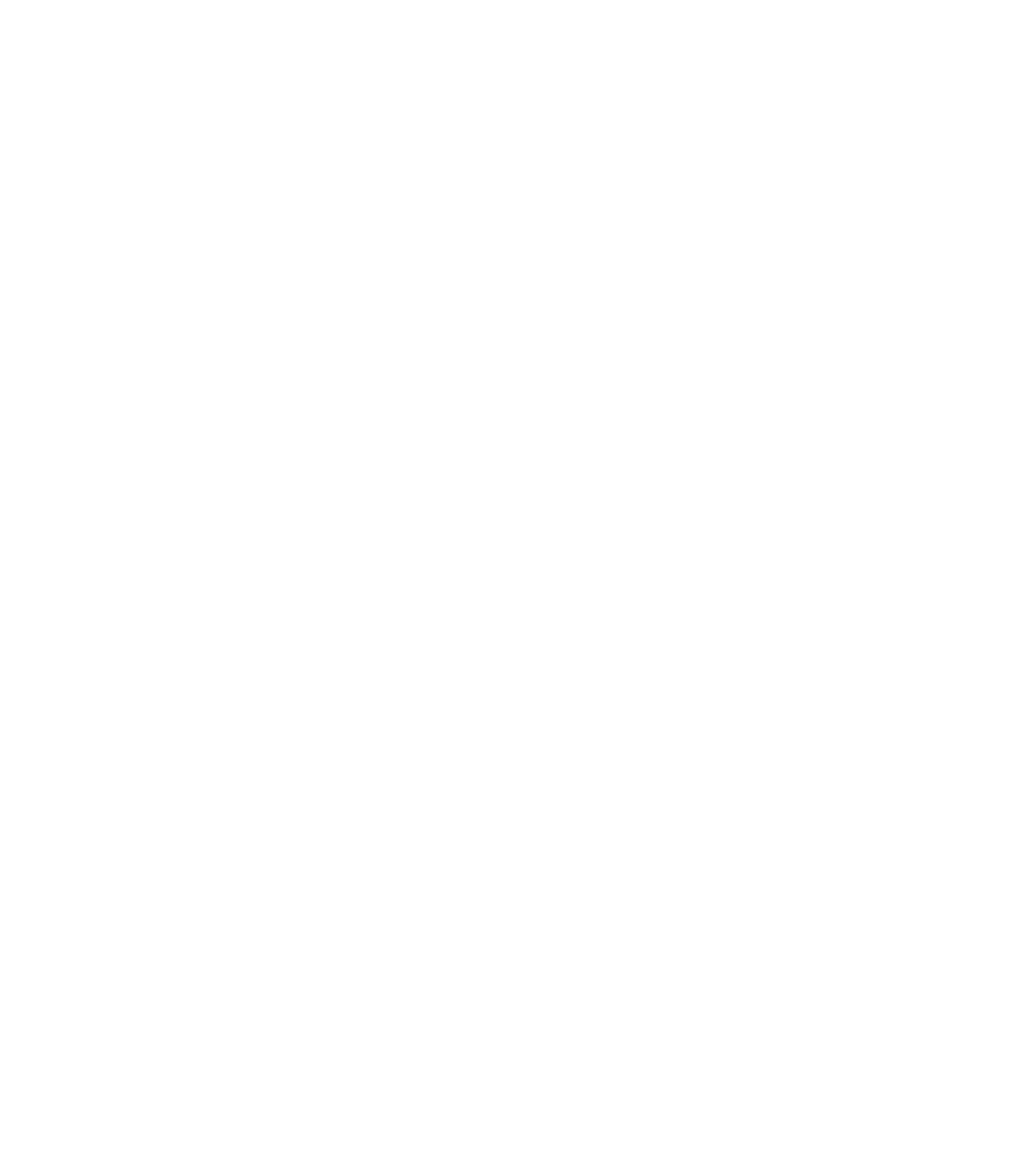
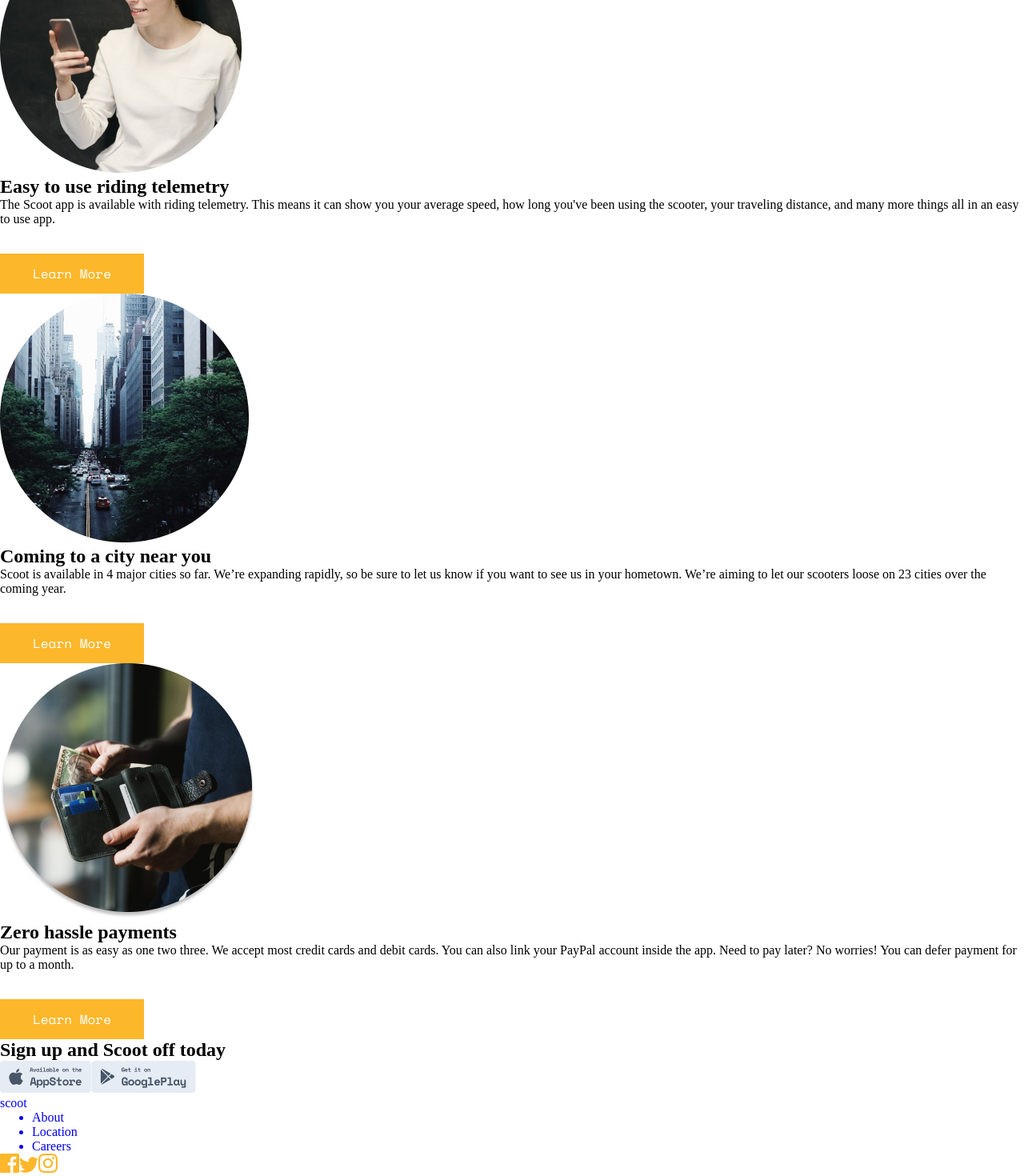
Before and after one commit to Avler/Scoot-multi-page-web, a React (Vite) app: page / in a window 1280 px wide. Shown: the part 587-2057 px from the top of the page at 80% size. Before the commit the page ends 800 px from the top, so only its background shows below. Built offline with nearby package versions, Linux system fonts and the light colour scheme; a web font is replaced by a local one.

Commit message:
start-04

```diff
--- a/src/App.css
+++ b/src/App.css
@@ -102,9 +102,66 @@
   /* Section one */
   .cont-section1 {
     text-align: center;
-    padding-top: 100px ;
+    padding: 100px 0px;
   }
   .cont-section1-elm {
     padding-top: 45px ;
   }
+  .section-title {
+    padding: 24px 0px;
+    color: var(--darkNavy);
+    font-family: "space mono";
+  }
+  .section-text {
+    font-family: "space mono";
+    padding: 0 28px;
+    color: var(--dimGray);
+  }
+  /* Section two */
+  .cont-section2 {
+    text-align: center;
+    padding: 100px 0;
+  }
+  .cont-section2-elm {
+    padding-bottom: 100px;
+  }
+  .cont-section2 h2 {
+    padding: 24px 54px;
+  }
+  /* Footer */
+  .cont-footer {
+    text-align: center;
+    font-family: "space mono";
+  }
+  .cont-footer-1{
+    background-color: #495567;
+    display: flex;
+    flex-direction: column;
+    padding: 80px 32px;
+  }
+  .footer-elm {
+    display: flex;
+    justify-content: center;
+    gap: 20px;
+    padding-top: 40px;
+  }
+  .footer-title {
+    color: #fff;
+  }
+  .cont-footer-2 {
+    background-color: #333A44;
+    padding: 80px 32px;
+  }
+  .navbar-text-footer {
+    color: #fff;
+    font-size: 36px;
+  }
+  .nav-footer-elm {
+    padding: 0;
+    list-style: none;
+    padding: 50px 0px;
+  }
+  .footer-social img {
+    padding: 0 20px;
+  }
 }
--- /dev/null
+++ b/src/Components/Footer.tsx
@@ -0,0 +1,30 @@
+import {Link} from "react-router-dom"
+
+export default function Footer () {
+    return (
+        <div className="cont-footer">
+            <div className="cont-footer-1">
+                <h2 className="footer-title">Sign up and Scoot off today</h2>
+                <div className="footer-elm">
+                    <img src="src\assets\images\appstore.png"/>
+                    <img src="src\assets\images\googleplay.png"/>
+                </div>
+            </div>
+            <div className="cont-footer-2">
+            <Link to="/"><p className="navbar-text-footer">scoot</p> </Link>
+                <div className="nav-footer">
+                    <ul className="nav-footer-elm">
+                        <Link to="/About"><li className="navbar-elem">About</li></Link>
+                        <Link to="/About"><li className="navbar-elem">Location</li></Link>
+                        <Link to="/About"><li className="navbar-elem">Careers</li></Link>
+                    </ul>
+                </div>
+                <div className="footer-social">
+                    <img src="src\assets\images\facebook-icon.png"/>
+                    <img src="src\assets\images\twitter-icon.png"/>
+                    <img src="src\assets\images\instagram-icon.png"/>
+                </div>
+            </div>
+        </div>
+    )
+}
--- a/src/Pages/Home/Home.tsx
+++ b/src/Pages/Home/Home.tsx
@@ -1,6 +1,8 @@
+import Footer from "../../Components/Footer";
 import Navbar from "../../Components/Navbar";
 import Header from "./Header";
 import Section1 from "./Section1";
+import Section2 from "./Section2";
 
 
 export default function Home() {
@@ -9,6 +11,8 @@
             <Navbar />
             <Header />
             <Section1 />
+            <Section2 />
+            <Footer />
         </div>
     )
 }
--- a/src/Pages/Home/Section1.tsx
+++ b/src/Pages/Home/Section1.tsx
@@ -4,18 +4,18 @@
         <div className="cont-section1">
             <div className="cont-section1-elm" >
                 <img src="src\assets\images\Home\phone-icon.png"/>
-                <h2 className="section1-title">Locate with app</h2>
-                <p className="section1-text">Use the app to find the nearest scooter to you. We are continuously placing scooters in the areas with most demand, so one should never be too far away. </p>
+                <h2 className="section-title">Locate with app</h2>
+                <p className="section-text">Use the app to find the nearest scooter to you. We are continuously placing scooters in the areas with most demand, so one should never be too far away. </p>
             </div>
             <div className="cont-section1-elm" >
                 <img src="src\assets\images\Home\scooter-icon.png"/>
-                <h2 className="section1-title">Pick your scooter</h2>
-                <p className="section1-text">We show the most important info for the scooters closest to you. So you know how much charge they have left and can see roughly how much it will cost.</p>
+                <h2 className="section-title">Pick your scooter</h2>
+                <p className="section-text">We show the most important info for the scooters closest to you. So you know how much charge they have left and can see roughly how much it will cost.</p>
             </div>
             <div className="cont-section1-elm" >
                 <img src="src\assets\images\Home\scooter-driving-icon.png"/>
-                <h2 className="section1-title">Enjoy the ride</h2>
-                <p className="section1-text">Scan the QR code and the bike will unlock. Retract the cable lock, put on a helmet, and you’re off! Always lock bikes away from walkways and accessibility ramps.</p>
+                <h2 className="section-title">Enjoy the ride</h2>
+                <p className="section-text">Scan the QR code and the bike will unlock. Retract the cable lock, put on a helmet, and you’re off! Always lock bikes away from walkways and accessibility ramps.</p>
             </div>
         </div>
     )
--- /dev/null
+++ b/src/Pages/Home/Section2.tsx
@@ -0,0 +1,24 @@
+export default function Section2() {
+    return (
+        <div className="cont-section2">
+            <div className="cont-section2-elm">
+                <img src="src\assets\images\Home\section-photo1.png"/>
+                <h2 className="section-title">Easy to use riding telemetry</h2>
+                <p className="section-text">The Scoot app is available with riding telemetry. This means it can show you your average speed, how long you've been using the scooter, your traveling distance, and many more things all in an easy to use app.</p>
+                <button className="btn">Learn More</button>
+            </div>
+            <div className="cont-section2-elm">
+                <img src="src\assets\images\Home\section-photo2.png"/>
+                <h2 className="section-title">Coming to a city near you</h2>
+                <p className="section-text">Scoot is available in 4 major cities so far. We’re expanding rapidly, so be sure to let us know if you want to see us in your hometown. We’re aiming to let our scooters loose on 23 cities over the coming year.</p>
+                <button className="btn">Learn More</button>
+            </div>
+            <div className="cont-section2-elm">
+                <img src="src\assets\images\Home\section-photo3.png"/>
+                <h2 className="section-title">Zero hassle payments</h2>
+                <p className="section-text">Our payment is as easy as one two three. We accept most credit cards and debit cards. You can also link your PayPal account inside the app. Need to pay later? No worries! You can defer payment for up to a month.</p>
+                <button className="btn">Learn More</button>
+            </div>
+        </div>
+    )
+}
```
